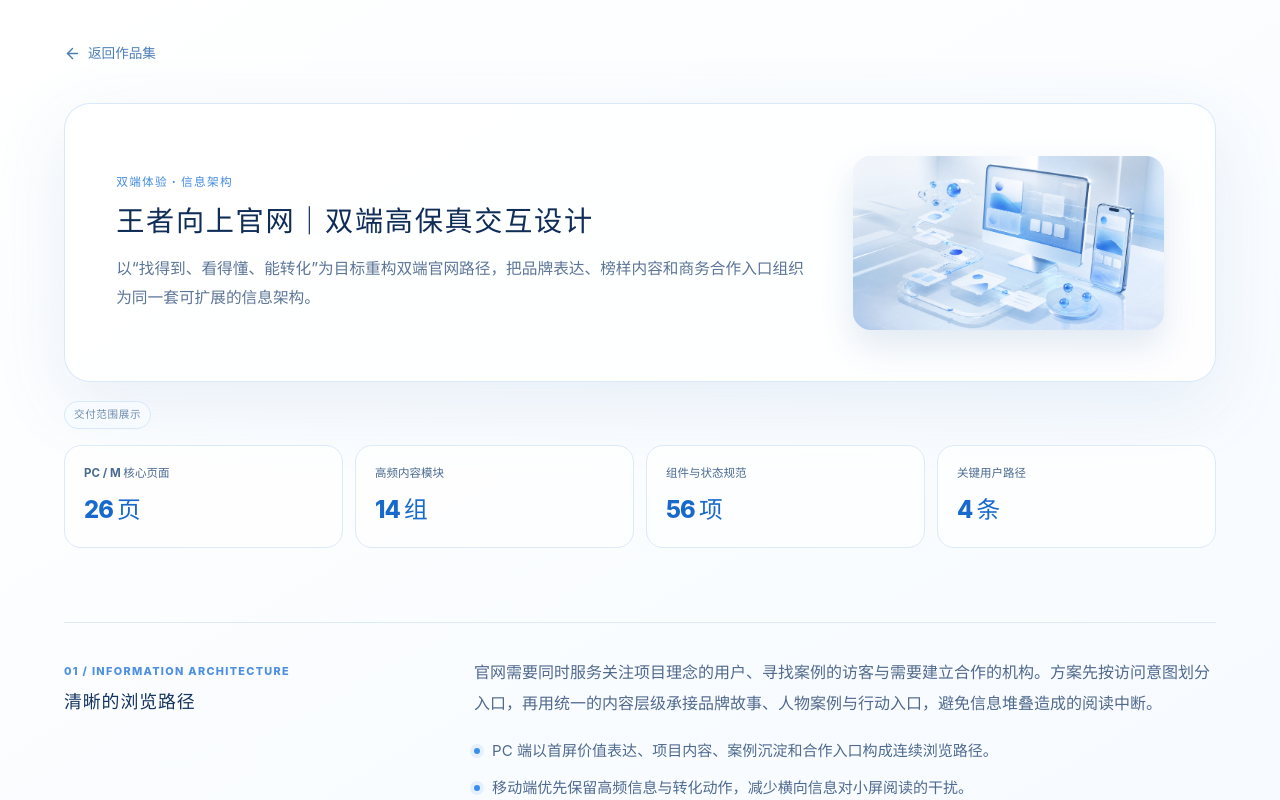
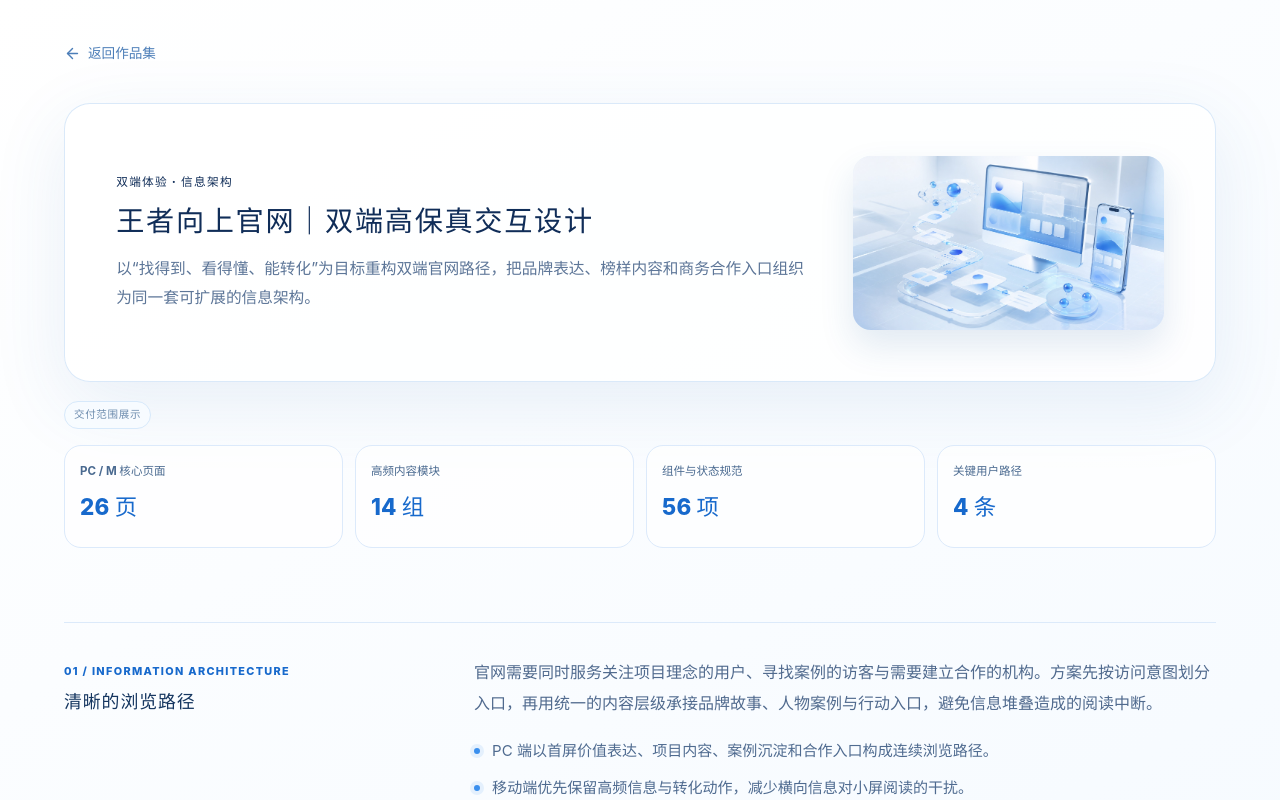
Before and after one commit to xjw051724-rgb/xjw051724-rgb.github.io, a React (Vite) app: page / in a window 1280 px wide. Both pictures are taken after a click on the button "查看官网". Shown: the top 800 px of the page. Built offline with nearby package versions, Linux system fonts and the light colour scheme.

Commit message:
style: 统一二级页面蓝色，标题英文改黑，缓解数据拥挤

```diff
--- a/src/styles/index.css
+++ b/src/styles/index.css
@@ -319,22 +319,22 @@
 .project-detail { min-height: 100svh; padding: 35px 0 120px; background: linear-gradient(150deg, #ffffff 0%, #f7fbff 42%, #eef7ff 100%); color: #16345d; }
 .project-detail__back { display: inline-flex; align-items: center; gap: 7px; border: 0; padding: 8px 0; color: #4c7eb8; background: transparent; font-size: .85rem; font-weight: 760; cursor: pointer; }
 .project-detail__intro { display: grid; grid-template-columns: minmax(0, 1.38fr) minmax(290px, .62fr); gap: clamp(22px, 3.6vw, 60px); align-items: center; margin-top: 32px; padding: clamp(24px, 4vw, 62px); border: 1px solid rgba(133, 182, 235, .3); border-radius: 26px; background: rgba(255, 255, 255, .72); box-shadow: 0 22px 74px rgba(45, 105, 177, .1); }
-.project-detail__intro p { margin: 0; color: #438ce2; font-size: .73rem; font-weight: 800; letter-spacing: .11em; }
+.project-detail__intro p { margin: 0; color: #102d58; font-size: .73rem; font-weight: 800; letter-spacing: .11em; }
 .project-detail__intro h1 { max-width: none; margin: 13px 0 16px; color: #102d58; font-size: clamp(1.6rem, 2.2vw, 2.45rem); font-weight: 780; letter-spacing: .06em; line-height: 1.18; }
 .project-detail__intro > div > span { display: block; max-width: 740px; color: #5d7698; font-size: .98rem; line-height: 1.85; }
 .project-detail__intro figure { min-height: 0; margin: 0; overflow: hidden; border-radius: 18px; background: #e9f4ff; box-shadow: 0 16px 34px rgba(34, 91, 154, .13); }
 .project-detail__intro figure img { display: block; width: 100%; aspect-ratio: 16 / 9; object-fit: cover; }
 .project-detail__data-disclosure { display: inline-flex; margin: 19px 0 -10px; border: 1px solid #d7e9fb; border-radius: 999px; padding: 5px 9px; color: #6d8cae; background: rgba(248, 252, 255, .9); font-size: .66rem; font-weight: 720; letter-spacing: .06em; }
 .project-detail__metrics { display: grid; grid-template-columns: repeat(4, minmax(0, 1fr)); gap: 12px; margin-top: 21px; }
-.project-detail__metrics article { min-height: 103px; padding: 19px; border: 1px solid #dceafb; border-radius: 17px; background: rgba(255, 255, 255, .7); }
+.project-detail__metrics article { min-height: 103px; padding: 17px 15px; border: 1px solid #dceafb; border-radius: 17px; background: rgba(255, 255, 255, .7); }
 .project-detail__metrics span, .project-detail__metrics small { display: block; color: #4a6a90; font-size: .72rem; font-weight: 650; }
-.project-detail__metrics strong { display: block; margin: 9px 0 0; color: #1769cc; font-size: clamp(1.2rem, 1.85vw, 1.85rem); font-weight: 820; letter-spacing: -.04em; }
+.project-detail__metrics strong { display: block; margin: 9px 0 0; color: #1769cc; font-size: clamp(1.15rem, 1.75vw, 1.7rem); font-weight: 820; letter-spacing: .01em; white-space: normal; }
 .project-detail__sections { display: grid; gap: 18px; margin-top: 74px; }
 .project-detail__sections > article { display: grid; grid-template-columns: minmax(300px, .48fr) minmax(0, 1fr); gap: 54px; padding: 34px 0; border-top: 1px solid #dceafa; }
-.project-detail__sections header span { color: #4d8fe0; font-size: .68rem; font-weight: 800; letter-spacing: .12em; }
+.project-detail__sections header span { color: #1769cc; font-size: .68rem; font-weight: 800; letter-spacing: .12em; }
 .project-detail__sections header h2 { margin: 10px 0 0; color: #153660; font-size: clamp(1.05rem, 1.4vw, 1.45rem); font-weight: 760; letter-spacing: .05em; line-height: 1.2; white-space: nowrap; overflow: hidden; text-overflow: ellipsis; }
 .project-detail__section-content > p { max-width: 850px; margin: 0; color: #506a8e; font-size: 1rem; line-height: 1.9; }
-.project-detail__section-content .project-detail__highlight { color: #1769cc; font-weight: 800; }
+.project-detail__section-content .project-detail__highlight { display: inline-block; margin-inline: .08em; padding-inline: .12em; color: #1769cc; font-weight: 800; letter-spacing: .02em; }
 .project-detail__section-content ul { display: grid; gap: 10px; margin: 20px 0 0; padding: 0; list-style: none; }
 .project-detail__section-content li { position: relative; padding-left: 18px; color: #4f6b90; font-size: .94rem; line-height: 1.75; }
 .project-detail__section-content li::before { position: absolute; top: .67em; left: 0; width: 6px; height: 6px; border-radius: 50%; content: ""; background: #3a8fee; box-shadow: 0 0 0 4px rgba(58, 143, 238, .11); }
@@ -342,7 +342,7 @@
 .project-detail__section-metrics { display: grid; grid-template-columns: repeat(3, minmax(0, 1fr)); gap: 10px; margin-top: 21px; }
 .project-detail__section-metrics > div { padding: 15px; border-radius: 13px; background: #f0f7ff; }
 .project-detail__section-metrics span { display: block; color: #4a6a90; font-size: .7rem; font-weight: 650; }
-.project-detail__section-metrics strong { display: block; margin-top: 5px; color: #0f4a8a; font-size: 1.15rem; font-weight: 800; }
+.project-detail__section-metrics strong { display: block; margin-top: 5px; color: #1769cc; font-size: 1.15rem; font-weight: 800; }
 
 @media (max-width: 980px) {
   .portfolio-hero { min-height: auto; padding-top: 116px; }
```
